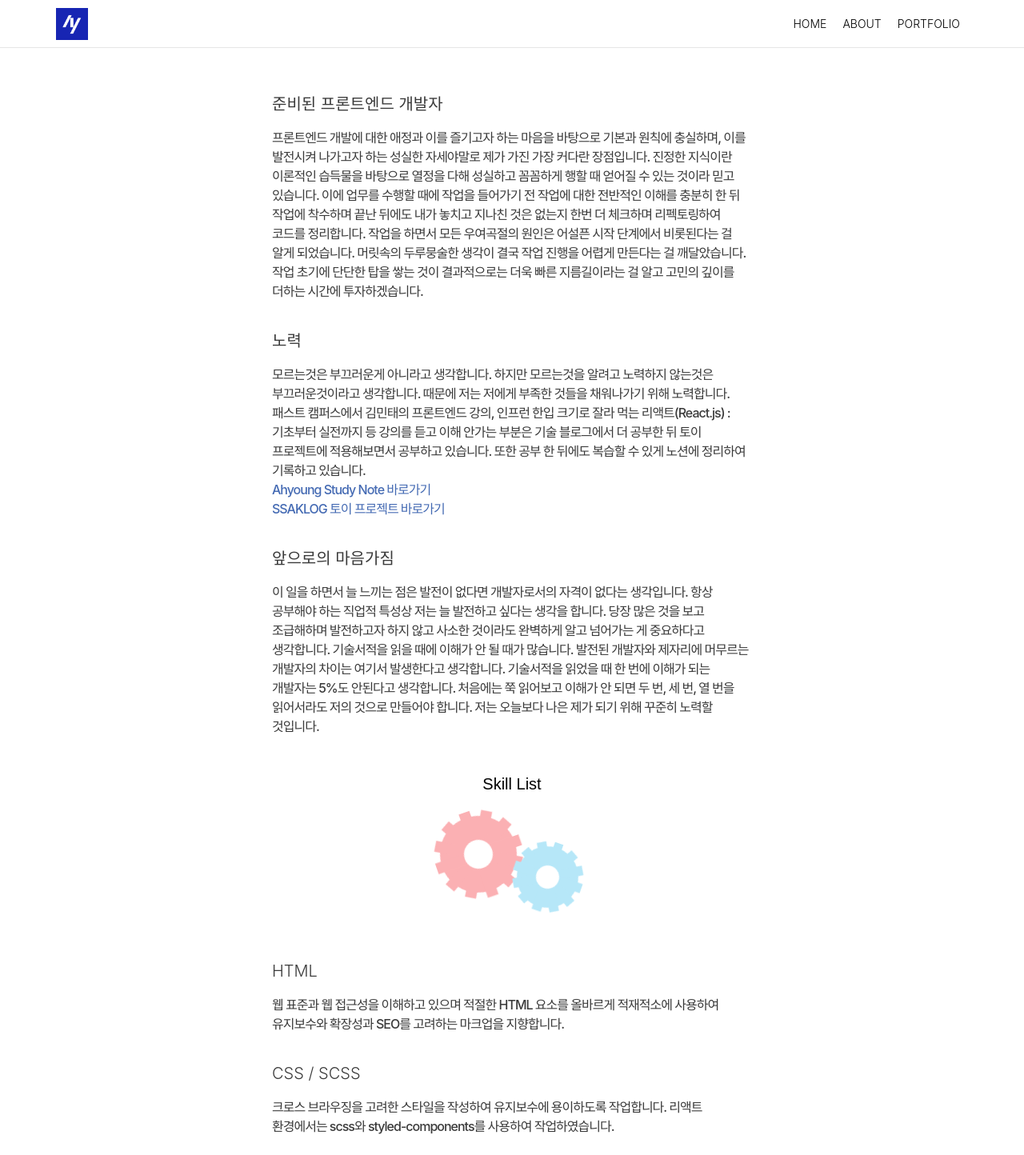
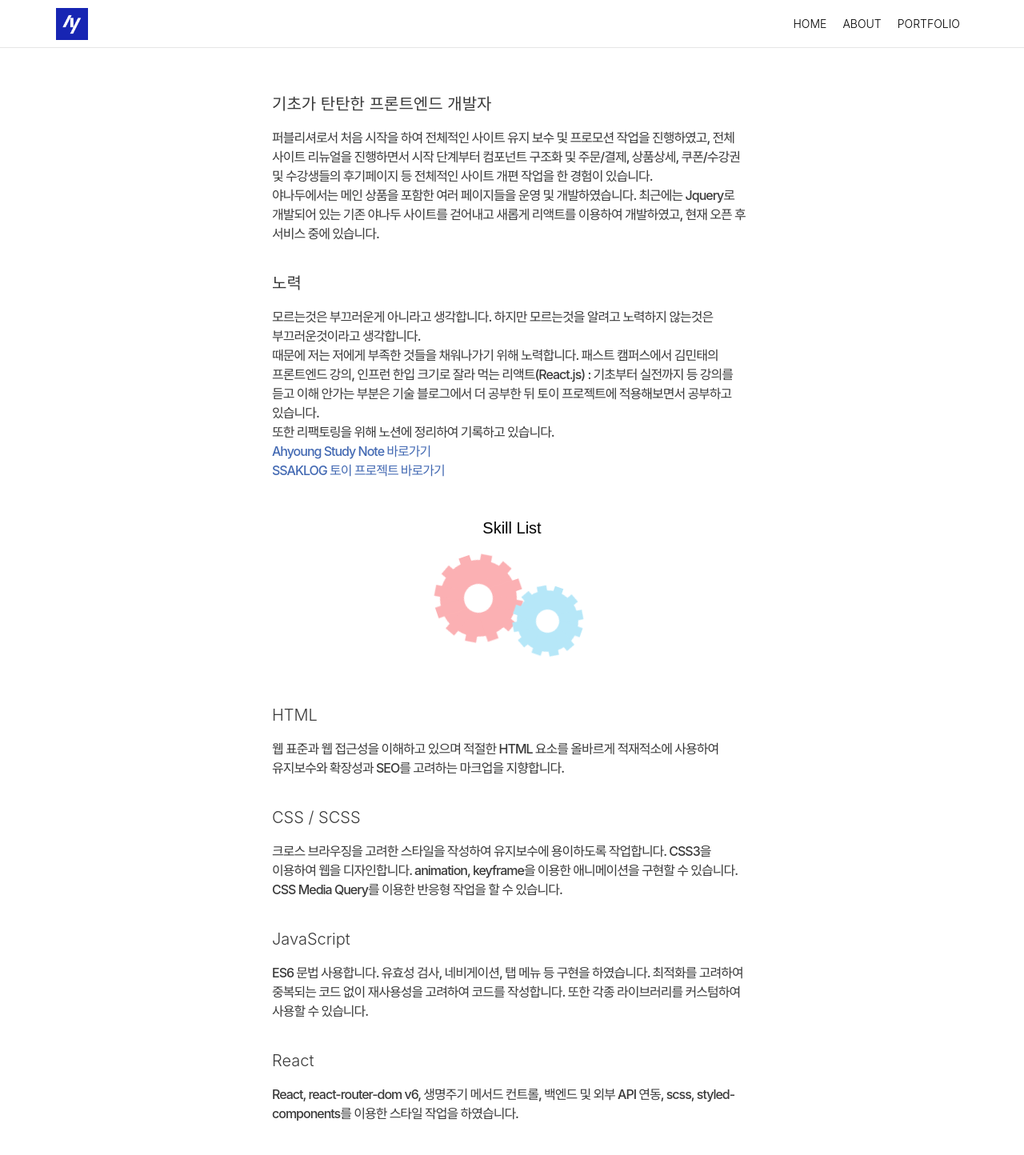
Before and after one commit to ahyoung21/portfolio, a React (Create React App) app: page /about in a window 1280 px wide. Shown: the top 1444 px of the page at 80% size. Built offline with nearby package versions, Linux system fonts and the light colour scheme.

Commit message:
포폴 업데이트

```diff
--- a/src/components/About.js
+++ b/src/components/About.js
@@ -39,26 +39,25 @@ const About = () => {
     <AboutWrap>
       <Inner>
         <dl>
-          <dt>준비된 프론트엔드 개발자</dt>
+          <dt>기초가 탄탄한 프론트엔드 개발자</dt>
           <dd>
-            프론트엔드 개발에 대한 애정과 이를 즐기고자 하는 마음을 바탕으로 기본과 원칙에 충실하며,
-            이를 발전시켜 나가고자 하는 성실한 자세야말로 제가 가진 가장 커다란 장점입니다. 진정한
-            지식이란 이론적인 습득물을 바탕으로 열정을 다해 성실하고 꼼꼼하게 행할 때 얻어질 수 있는
-            것이라 믿고 있습니다. 이에 업무를 수행할 때에 작업을 들어가기 전 작업에 대한 전반적인
-            이해를 충분히 한 뒤 작업에 착수하며 끝난 뒤에도 내가 놓치고 지나친 것은 없는지 한번 더
-            체크하며 리펙토링하여 코드를 정리합니다. 작업을 하면서 모든 우여곡절의 원인은 어설픈
-            시작 단계에서 비롯된다는 걸 알게 되었습니다. 머릿속의 두루뭉술한 생각이 결국 작업 진행을
-            어렵게 만든다는 걸 깨달았습니다. 작업 초기에 단단한 탑을 쌓는 것이 결과적으로는 더욱
-            빠른 지름길이라는 걸 알고 고민의 깊이를 더하는 시간에 투자하겠습니다.
+            퍼블리셔로서 처음 시작을 하여 전체적인 사이트 유지 보수 및 프로모션 작업을 진행하였고,
+            전체 사이트 리뉴얼을 진행하면서 시작 단계부터 컴포넌트 구조화 및 주문/결제, 상품상세,
+            쿠폰/수강권 및 수강생들의 후기페이지 등 전체적인 사이트 개편 작업을 한 경험이 있습니다.
+            <br />
+            야나두에서는 메인 상품을 포함한 여러 페이지들을 운영 및 개발하였습니다. 최근에는
+            Jquery로 개발되어 있는 기존 야나두 사이트를 걷어내고 새롭게 리액트를 이용하여
+            개발하였고, 현재 오픈 후 서비스 중에 있습니다.
           </dd>
           <dt>노력</dt>
           <dd>
             모르는것은 부끄러운게 아니라고 생각합니다. 하지만 모르는것을 알려고 노력하지 않는것은
-            부끄러운것이라고 생각합니다. 때문에 저는 저에게 부족한 것들을 채워나가기 위해
-            노력합니다. 패스트 캠퍼스에서 김민태의 프론트엔드 강의, 인프런 한입 크기로 잘라 먹는
-            리액트(React.js) : 기초부터 실전까지 등 강의를 듣고 이해 안가는 부분은 기술 블로그에서
-            더 공부한 뒤 토이 프로젝트에 적용해보면서 공부하고 있습니다. 또한 공부 한 뒤에도 복습할
-            수 있게 노션에 정리하여 기록하고 있습니다.
+            부끄러운것이라고 생각합니다. <br />
+            때문에 저는 저에게 부족한 것들을 채워나가기 위해 노력합니다. 패스트 캠퍼스에서 김민태의
+            프론트엔드 강의, 인프런 한입 크기로 잘라 먹는 리액트(React.js) : 기초부터 실전까지 등
+            강의를 듣고 이해 안가는 부분은 기술 블로그에서 더 공부한 뒤 토이 프로젝트에 적용해보면서
+            공부하고 있습니다. <br />
+            또한 리팩토링을 위해 노션에 정리하여 기록하고 있습니다.
             <a
               href="https://lime-textbook-f24.notion.site/008cf379bc51419d8db4aee0c7551b30?v=756594eaa87b495db9403a6ba7c47e98"
               target="_blank"
@@ -72,7 +71,7 @@ const About = () => {
               SSAKLOG 토이 프로젝트 바로가기
             </a>
           </dd>
-          <dt>앞으로의 마음가짐</dt>
+          {/* <dt>앞으로의 마음가짐</dt>
           <dd>
             이 일을 하면서 늘 느끼는 점은 발전이 없다면 개발자로서의 자격이 없다는 생각입니다. 항상
             공부해야 하는 직업적 특성상 저는 늘 발전하고 싶다는 생각을 합니다. 당장 많은 것을 보고
@@ -82,7 +81,7 @@ const About = () => {
             이해가 되는 개발자는 5%도 안된다고 생각합니다. 처음에는 쭉 읽어보고 이해가 안 되면 두
             번, 세 번, 열 번을 읽어서라도 저의 것으로 만들어야 합니다. 저는 오늘보다 나은 제가 되기
             위해 꾸준히 노력할 것입니다.
-          </dd>
+          </dd> */}
         </dl>
         <h2>Skill List</h2>
         <IconWork>
@@ -123,18 +122,20 @@ const About = () => {
           </dd>
           <dt>CSS / SCSS</dt>
           <dd>
-            크로스 브라우징을 고려한 스타일을 작성하여 유지보수에 용이하도록 작업합니다. 리액트
-            환경에서는 scss와 styled-components를 사용하여 작업하였습니다.
+            크로스 브라우징을 고려한 스타일을 작성하여 유지보수에 용이하도록 작업합니다. CSS3을
+            이용하여 웹을 디자인합니다. animation, keyframe을 이용한 애니메이션을 구현할 수
+            있습니다. CSS Media Query를 이용한 반응형 작업을 할 수 있습니다.
           </dd>
           <dt>JavaScript</dt>
           <dd>
-            최적화를 고려하여 중복되는 코드 없이 재사용성을 고려하여 코드를 작성합니다. 또한 각종
+            ES6 문법 사용합니다. 유효성 검사, 네비게이션, 탭 메뉴 등 구현을 하였습니다. 최적화를
+            고려하여 중복되는 코드 없이 재사용성을 고려하여 코드를 작성합니다. 또한 각종
             라이브러리를 커스텀하여 사용할 수 있습니다.
           </dd>
           <dt>React</dt>
           <dd>
-            야나두 3.0 서비스 개편 때 사용하였습니다. 최적화와 컴포넌트간의 느슨한 조합에 대해
-            이해하고 사용할 수 있습니다.
+            React, react-router-dom v6, 생명주기 메서드 컨트롤, 백엔드 및 외부 API 연동, scss,
+            styled-components를 이용한 스타일 작업을 하였습니다.
           </dd>
           <dt>Git</dt>
           <dd>
--- a/src/components/Header.js
+++ b/src/components/Header.js
@@ -9,7 +9,7 @@ const Header = () => {
       <div>
         <h1>
           <Link to="/home">
-            <img src={Logo} />
+            <img src={Logo} alt="유아영의 포트폴리오" />
           </Link>
         </h1>
         <nav>
--- a/src/components/PortFolio.js
+++ b/src/components/PortFolio.js
@@ -113,7 +113,14 @@ const PortFolio = () => {
       keyword: '#JavaScript, #HTML, #CSS3, #React, #styled-components, #SCSS',
       period: '2020/08/01 ~ ',
       imageURL: ImgYnd,
-      desc: '기존 야나두 서비스 프로모션 유지보수 후 2021/05 부터 리액트로 전면 개편하였습니다.\n초기세팅 및 쿠폰, 수강권, 모달 공통 컴포넌트, 주문서, 주문상세, 상품상세 등 서비스에 주축이 되는 부분을 담당하여 처음부터 끝까지 진행하였습니다.\n웹 최적화 , 컴포넌트간의 느슨한 조합을 고려해 개발하였습니다.',
+      desc: '기존 야나두 서비스를 React 라이브러리로 야나두 메인 사이트를 리뉴얼하였습니다.\n초기세팅 및 쿠폰, 수강권, 모달 공통 컴포넌트, 주문서, 주문상세, 상품상세 API 연동을 맡아 개발하였습니다.',
+      detail: [
+        {
+          title: '작업범위',
+          item: '공통 컴포넌트 구조화(모달, lnb 등)\n쿠폰/수강권 등록 조회 기능\n주문 리스트\n주문 상세 페이지\n상품상세 API 연동 및 스크롤 이벤트 적용\n주문상세 주소 찾기 기능\n리얼 수강 후기 댓글 등록,조회,삭제 기능 및 좋아요 버튼 기능',
+        },
+      ],
+      url: 'https://www.yanadoo.co.kr/',
       type: '개편',
       member: '2명',
       crossPC: '크롬, 엣지, 사파리, 파이어폭스, 오페라',
```
